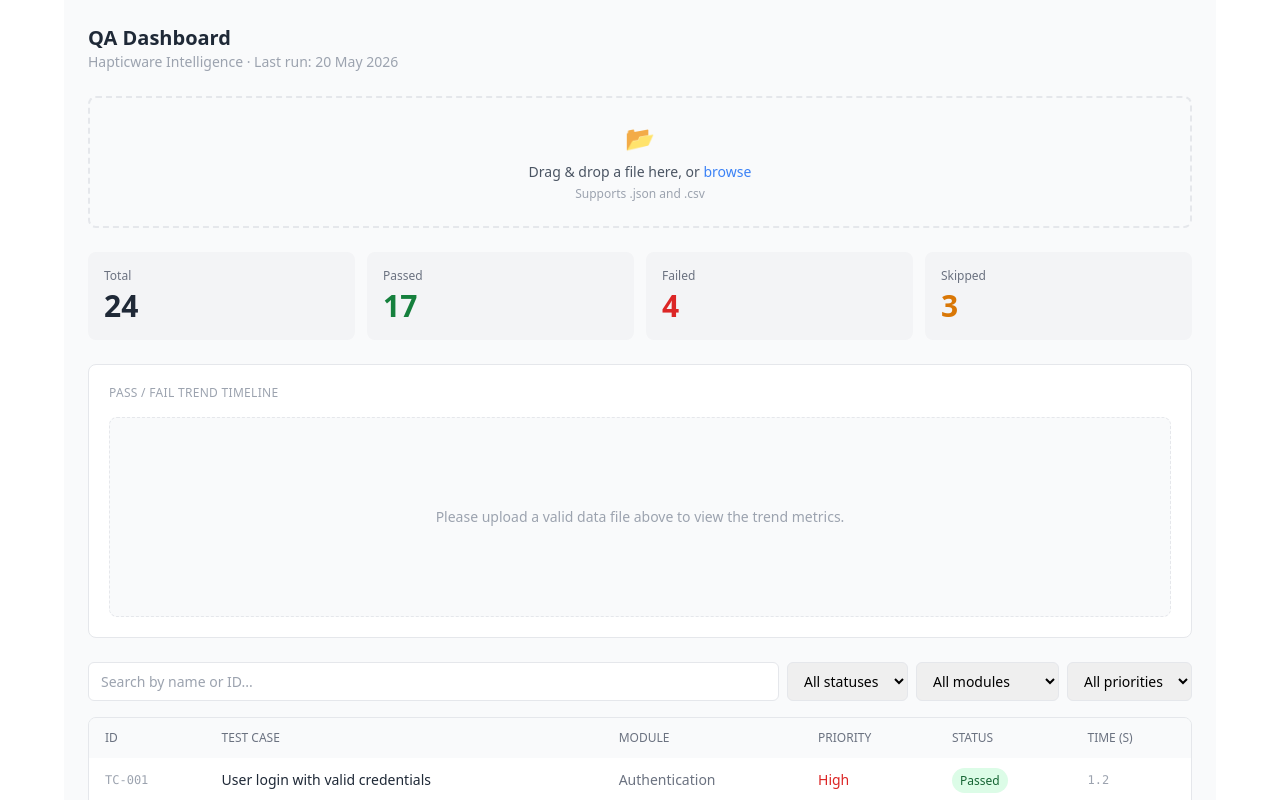
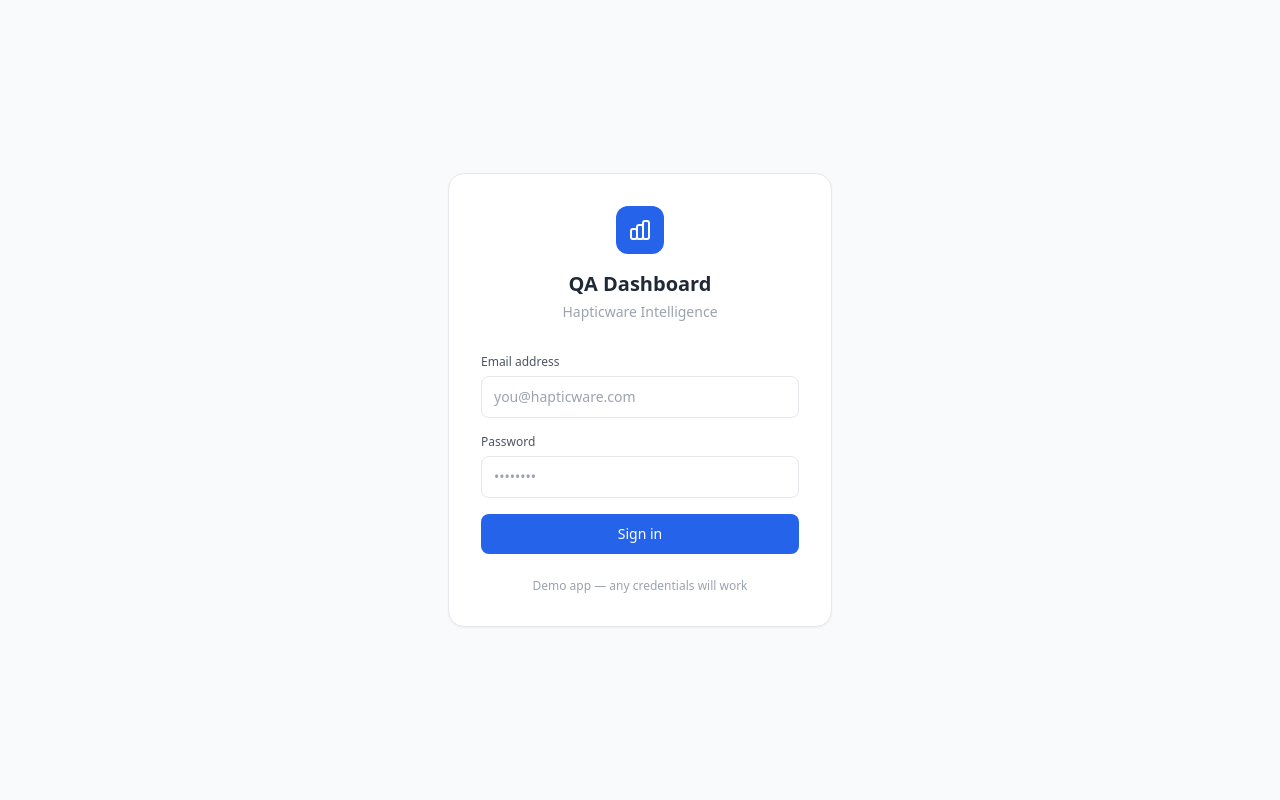
Before and after one commit to sanapvs/qa_dashboard, a React (Vite) app: page / in a window 1280 px wide. Shown: the top 800 px of the page. Built offline with nearby package versions, Linux system fonts and the light colour scheme.

Commit message:
updated App.jsx to add aggregateTestData utility function and updated the TrendChart to receive aggregated data instead of filtered test cases.

```diff
--- a/src/App.jsx
+++ b/src/App.jsx
@@ -2,15 +2,21 @@ import { useState, useMemo } from "react"
 import defaultData from "./data/qa-mock-data.json"
 import SummaryCards from "./components/SummaryCards"
 import TrendChart from "./components/TrendChart"
-
+import { aggregateTestData } from "./components/chartUtils"
 import FilterBar from "./components/FilterBar"
 import TestTable from "./components/TestTable"
 import FileUpload from "./components/FileUpload"
-
-const allModules = [...new Set(defaultData.testCases.map(t => t.module))].sort()
+import Login from "./components/Login"
 
 function App() {
+  const [user, setUser] = useState(() => {
+    // Check localStorage for existing session on page load
+    const saved = localStorage.getItem("qa_user")
+    return saved ? JSON.parse(saved) : null
+  })
+
   const [testCases, setTestCases] = useState(defaultData.testCases)
+  const aggregatedData = aggregateTestData(testCases)
   const [filters, setFilters] = useState({
     search: "",
     status: "All statuses",
@@ -18,7 +24,16 @@ function App() {
     priority: "All priorities",
   })
 
-  // When new data is uploaded, reset filters and load it in
+  function handleLogin(userData) {
+    localStorage.setItem("qa_user", JSON.stringify(userData))
+    setUser(userData)
+  }
+
+  function handleLogout() {
+    localStorage.removeItem("qa_user")
+    setUser(null)
+  }
+
   function handleDataLoaded(newCases) {
     setTestCases(newCases)
     setFilters({
@@ -28,6 +43,16 @@ function App() {
       priority: "All priorities",
     })
   }
+
+  const lastRun = useMemo(() => {
+    if (!testCases.length) return "N/A"
+    const latest = testCases.reduce((a, b) =>
+      new Date(a.lastRun) > new Date(b.lastRun) ? a : b
+    )
+    return new Date(latest.lastRun).toLocaleDateString("en-IN", {
+      day: "numeric", month: "long", year: "numeric"
+    })
+  }, [testCases])
 
   const modules = useMemo(
     () => [...new Set(testCases.map(t => t.module))].sort(),
@@ -46,31 +71,40 @@ function App() {
     })
   }, [filters, testCases])
 
-  const lastRun = useMemo(() => {
-  if (!testCases.length) return "N/A"
-  const latest = testCases.reduce((a, b) =>
-    new Date(a.lastRun) > new Date(b.lastRun) ? a : b
-  )
-  return new Date(latest.lastRun).toLocaleDateString("en-IN", {
-    day: "numeric", month: "long", year: "numeric"
-  })
-}, [testCases])
+  // Show login screen if not authenticated
+  if (!user) {
+    return <Login onLogin={handleLogin} />
+  }
 
   return (
     <div className="min-h-screen bg-gray-50 p-6 max-w-6xl mx-auto">
-      <div className="mb-6">
-        <h1 className="text-xl font-semibold text-gray-800">QA Dashboard</h1>
-        <p className="text-sm text-gray-400">
-  Hapticware Intelligence · Last run: {lastRun}
-</p>
+
+      {/* Header with logout */}
+      <div className="flex items-start justify-between mb-6">
+        <div>
+          <h1 className="text-xl font-semibold text-gray-800">QA Dashboard</h1>
+          <p className="text-sm text-gray-400">Hapticware Intelligence · Last run: {lastRun}</p>
+        </div>
+        <div className="flex items-center gap-3">
+          <span className="text-xs text-gray-400">{user.email}</span>
+          <button
+            onClick={handleLogout}
+            className="text-xs text-gray-500 hover:text-red-500 border border-gray-200 hover:border-red-200 px-3 py-1.5 rounded-lg transition-colors"
+          >
+            Sign out
+          </button>
+        </div>
       </div>
 
       <FileUpload onDataLoaded={handleDataLoaded} />
       <SummaryCards testCases={filtered} />
 
+      <div className="max-w-4xl mx-auto p-6 space-y-6">
 
-        <TrendChart />
 
+      {/* 4. Stream transformed aggregated counts straight down to TrendChart */}
+      <TrendChart trendRuns={aggregatedData} />
+    </div>
 
       <FilterBar filters={filters} setFilters={setFilters} modules={modules} />
       <TestTable testCases={filtered} />
```
